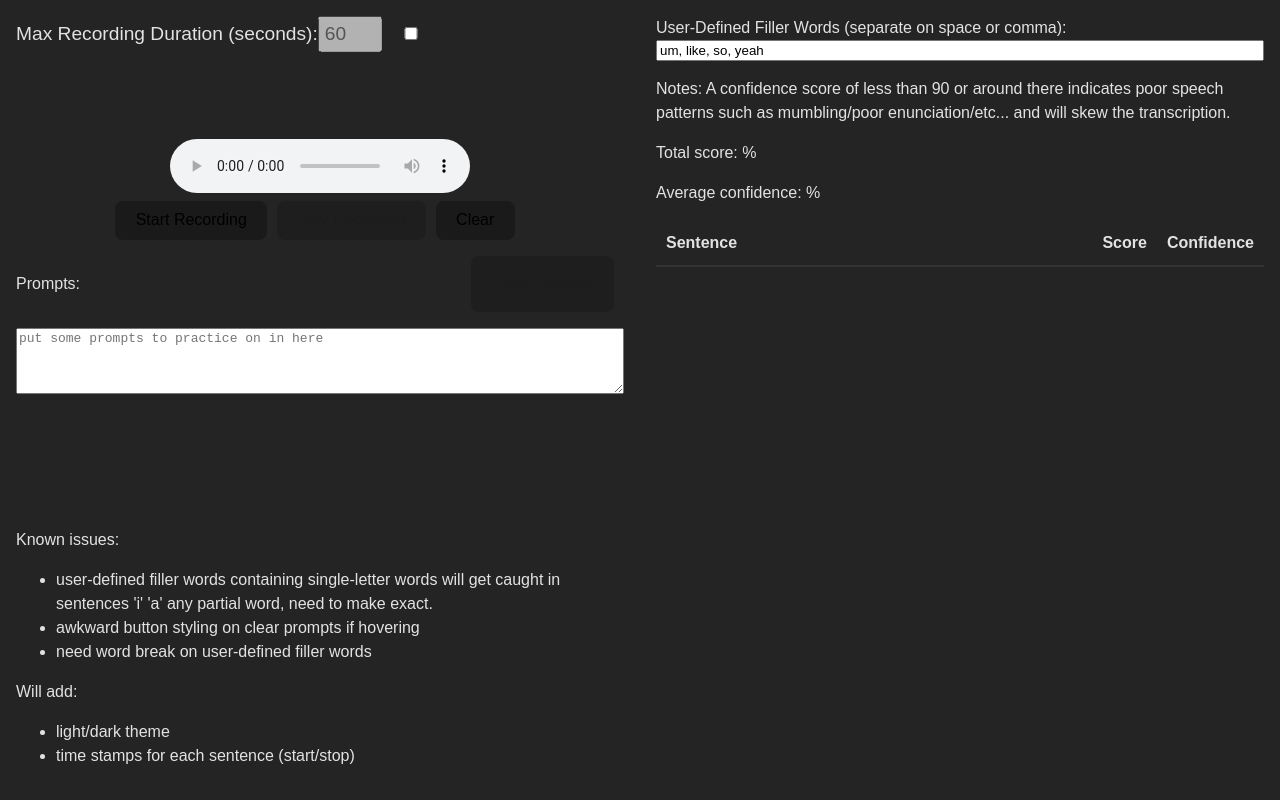
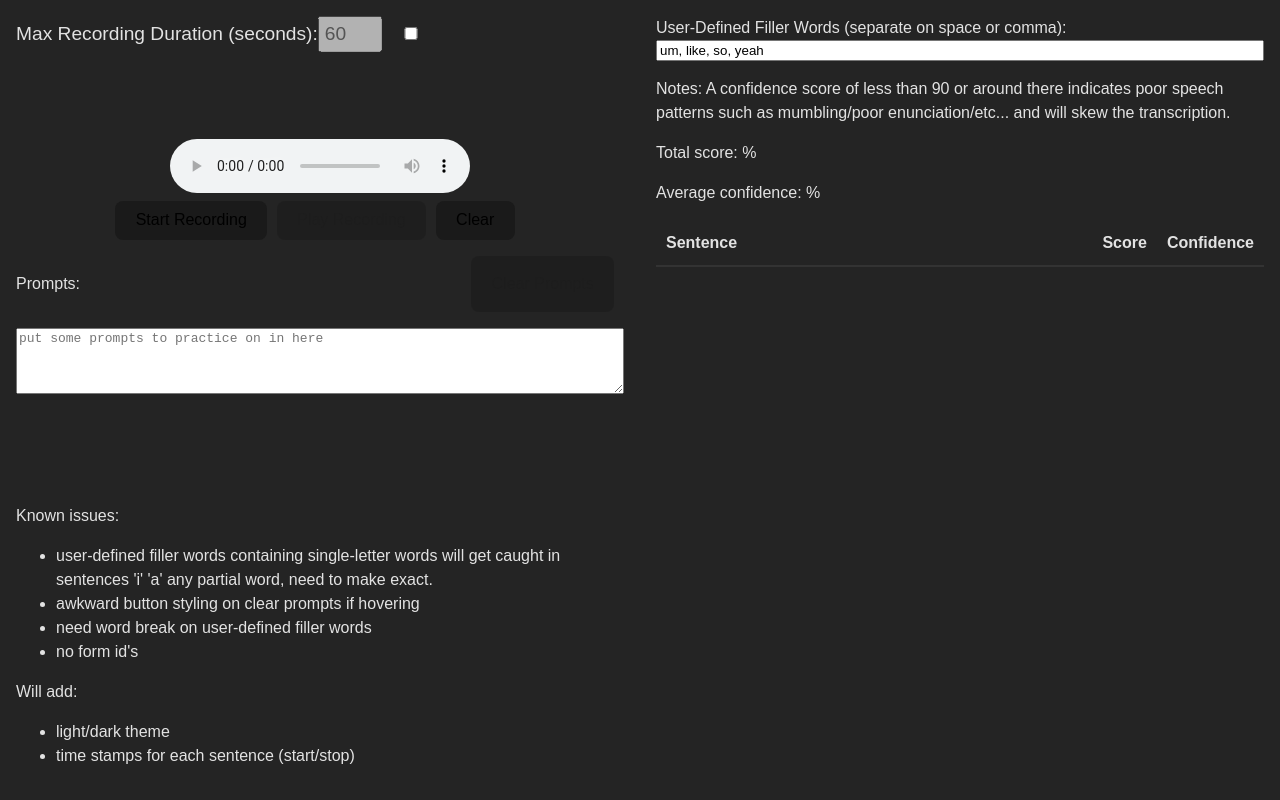
Before and after one commit to chance-robinson/speechify, a React (Vite) app: page / in a window 1280 px wide. Built offline with nearby package versions, Linux system fonts and the light colour scheme.

Commit message:
new note

```diff
--- a/src/App.jsx
+++ b/src/App.jsx
@@ -101,6 +101,7 @@ function App() {
             </li>
             <li>awkward button styling on clear prompts if hovering</li>
             <li>need word break on user-defined filler words</li>
+            <li>no form id's</li>
           </ul>
         </div>
         <div className="future-additions">
```
